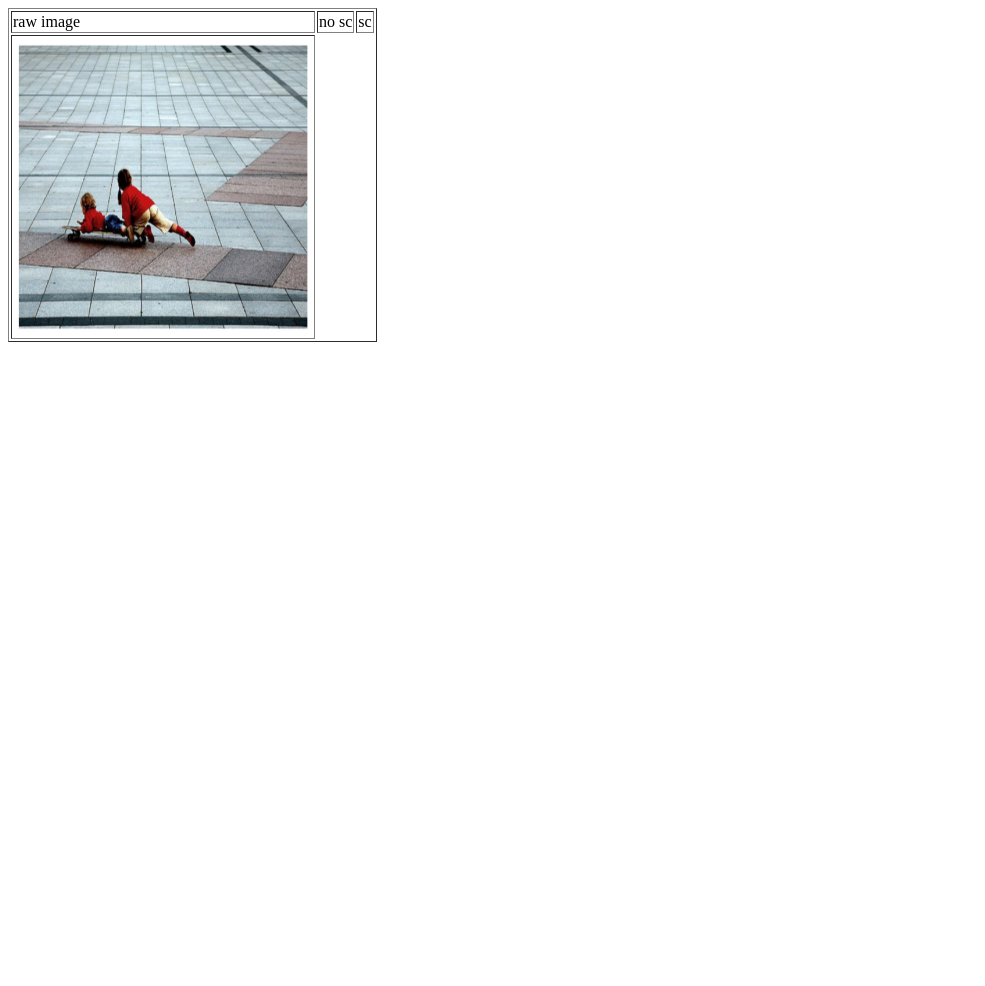
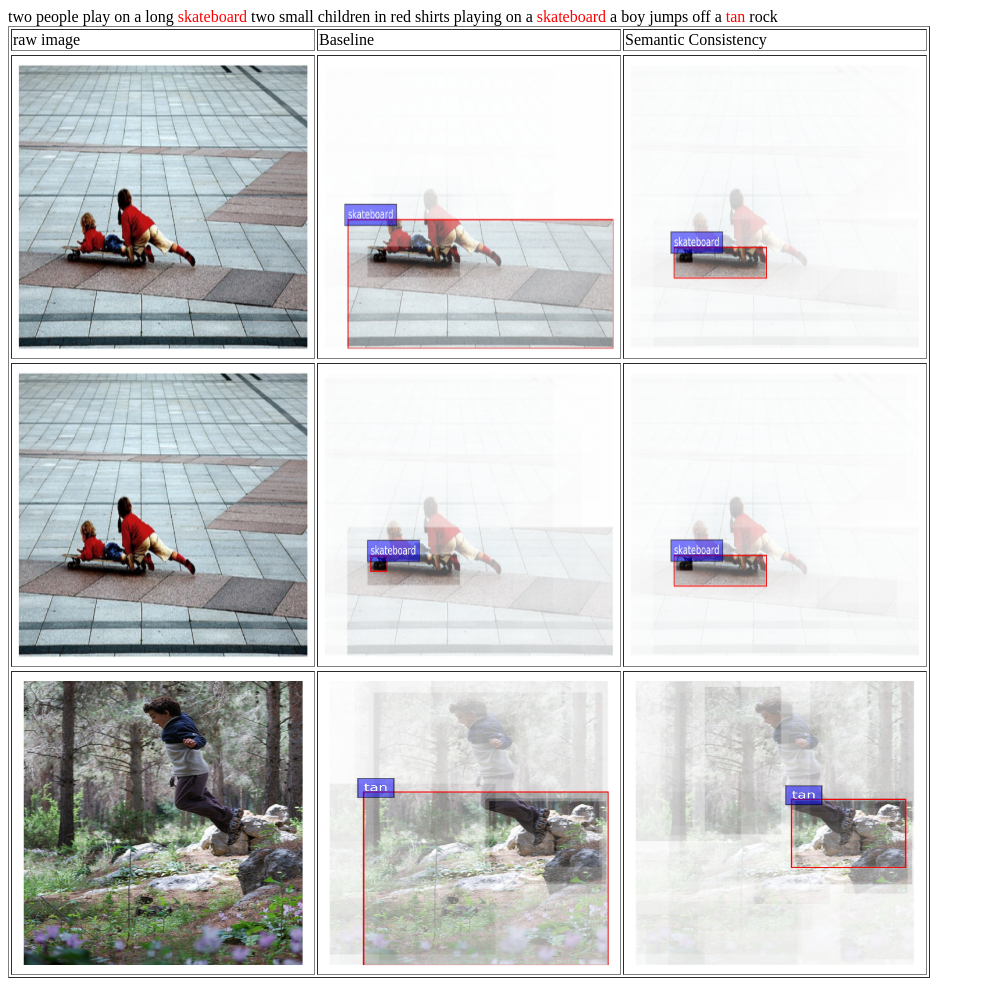
Before and after one commit to HuiChen24/SemanticConsistency, a plain HTML site: page index.html in a window 1280 px wide. Shown: the whole page, without its empty margins (0-985 px from the left). Before the commit the page ends 800 px from the top, so only its background shows below. Drawn offline with Linux system fonts and the light colour scheme.

Commit message:
test a few

```diff
--- a/index.html
+++ b/index.html
@@ -6,11 +6,26 @@
     <table border = "1">
         <tr>
         <td>raw image</td>
-    <td>no sc</td>
-    <td>sc</td>
+        <td>Baseline</td>
+        <td>Semantic Consistency</td>
         </tr>
+    	<tr>two people play on a long <h style="color: red;"> skateboard </h>  </tr>
 	<tr>
-    <td><img src="images/no_0.jpg" width = '300' height = '300'/></td>
+        <td><img src="images/sc_2.jpg" width = '300' height = '300'/></td>
+        <td><img src="images/no_2_7_skateboard.jpg" width = '300' height = '300'/></td>
+        <td><img src="images/sc_2_7_skateboard.jpg" width = '300' height = '300'/></td>
+        </tr>
+	<tr>two small children in red shirts playing on a <h style="color: red;"> skateboard </h>  </tr>
+	<tr>
+        <td><img src="images/sc_3.jpg" width = '300' height = '300'/></td>
+        <td><img src="images/no_3_10_skateboard.jpg" width = '300' height = '300'/></td>
+        <td><img src="images/sc_3_10_skateboard.jpg" width = '300' height = '300'/></td>
+        </tr>
+	<tr>a boy jumps off a <h style="color: red;"> tan </h> rock </tr>
+	<tr>
+        <td><img src="images/sc_6.jpg" width = '300' height = '300'/></td>
+        <td><img src="images/no_6_6_tan.jpg" width = '300' height = '300'/></td>
+        <td><img src="images/sc_6_6_tan.jpg" width = '300' height = '300'/></td>
         </tr>
     </table>
   </body>
```
Also changed, not shown: images/no_2_7_skateboard.jpg (added), images/no_3_10_skateboard.jpg (added), images/no_6_6_tan.jpg (added), images/sc_2.jpg (renamed from images/no_0.jpg), images/sc_2_7_skateboard.jpg (added), images/sc_3.jpg (added), images/sc_3_10_skateboard.jpg (added), images/sc_6.jpg (added), images/sc_6_6_tan.jpg (added). Lines whose indentation alone changed are shown as unchanged.
